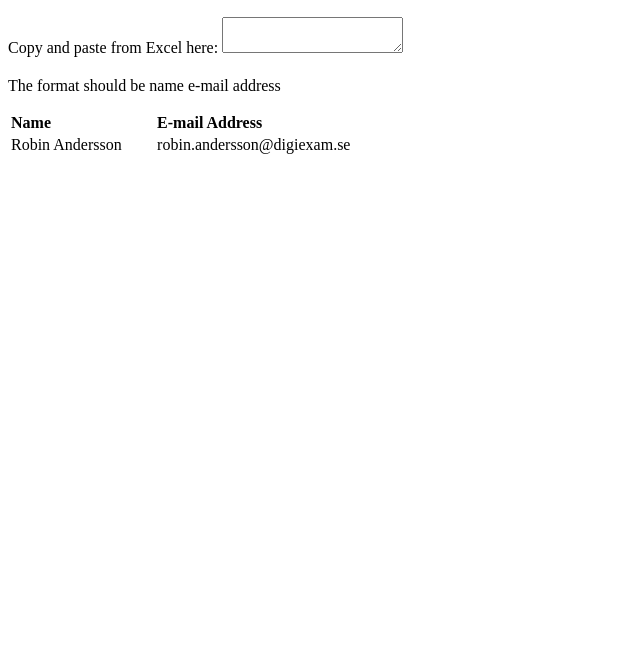
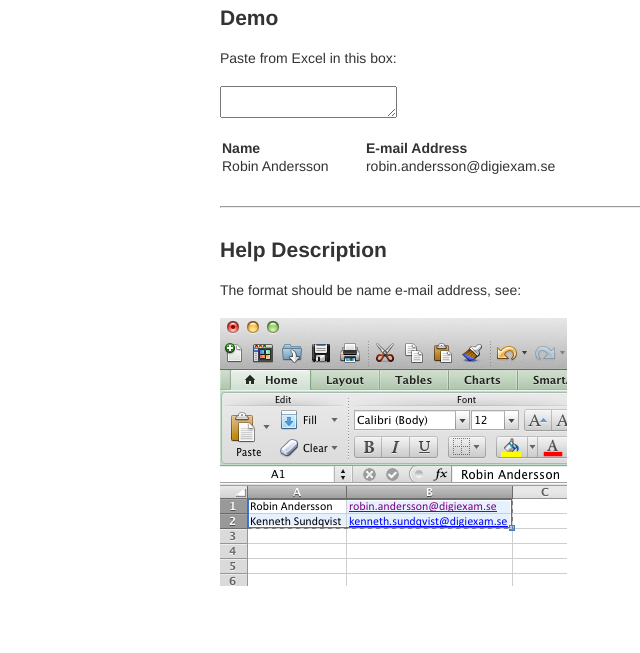
Before and after one commit to DigiExam/ng-paste-from, a website: page index.html in a window 1280 px wide. Shown: the part 182-835 px from the top of the page, without its empty margins (0-640 px from the left). Before the commit the page ends 800 px from the top, so only its background shows below. Drawn offline with Linux system fonts and the light colour scheme.

Commit message:
Freshed up the demo a bit

```diff
--- /dev/null
+++ b/css/main.css
@@ -0,0 +1,51 @@
+*,
+*::before,
+*::after {
+	box-sizing: border-box;
+}
+
+* {
+	margin: 0;
+	padding: 0;
+}
+
+body {
+	margin: 5%;
+	color: #333;
+	background: #FFF;
+	font: 14px "Helvetica neue", Helvetica, Arial, sans-serif;
+}
+
+.header {
+	margin-bottom: 20px;
+}
+
+.header p {
+	margin-top: 20px;
+}
+
+.container {
+	margin: 0 auto;
+	max-width: 60em;
+}
+
+h2 {
+	margin-bottom: 20px;
+}
+
+.container p {
+	margin-top: 20px;
+}
+
+.container img {
+	margin-top: 20px;
+}
+
+textarea {
+	display: block;
+	margin-top: 20px;
+}
+
+hr {
+	margin: 30px 0;
+}
--- a/index.html
+++ b/index.html
@@ -3,6 +3,7 @@
 <head>
 	<title>ng-paste-from demo</title>
 	<meta charset="utf-8">
+	<link href="css/main.css" rel="stylesheet" />
 </head>
 <body>
 
@@ -23,17 +24,15 @@
 			<h2>Demo</h2>
 
 			<div style="margin-bottom: 20px;">
-				Copy and paste from Excel here:
+				<label for="excel-paste">Paste from Excel in this box: </label>
 				<textarea type="text"
+					id="excel-paste"
 					ng-paste-from="users"
 					ng-paste-from-format="['name', 'email']"
 					ng-paste-from-on-validate="onValidate"
 					ng-paste-from-on-error="onError"></textarea>
 			</div>
 
-			<p>The format should be name e-mail address</p>
-
-			<p style="color: red;" ng-repeat="e in errors">{{e}}</p>
 
 			<table style="width: 400px; text-align: left;">
 				<tr>
@@ -45,6 +44,15 @@
 					<td>{{u.email}}</td>
 				</tr>
 			</table>
+
+			<hr />
+			<h2>Help Description</h2>
+
+			<p>The format should be name e-mail address, see:</p>
+
+			<img src="./img/example-copy.png" alt="Example" />
+
+			<p style="color: red;" ng-repeat="e in errors">{{e}}</p>
 		</div>
 	</div>
 
```
Also changed, not shown: img/example-copy.png (added).
